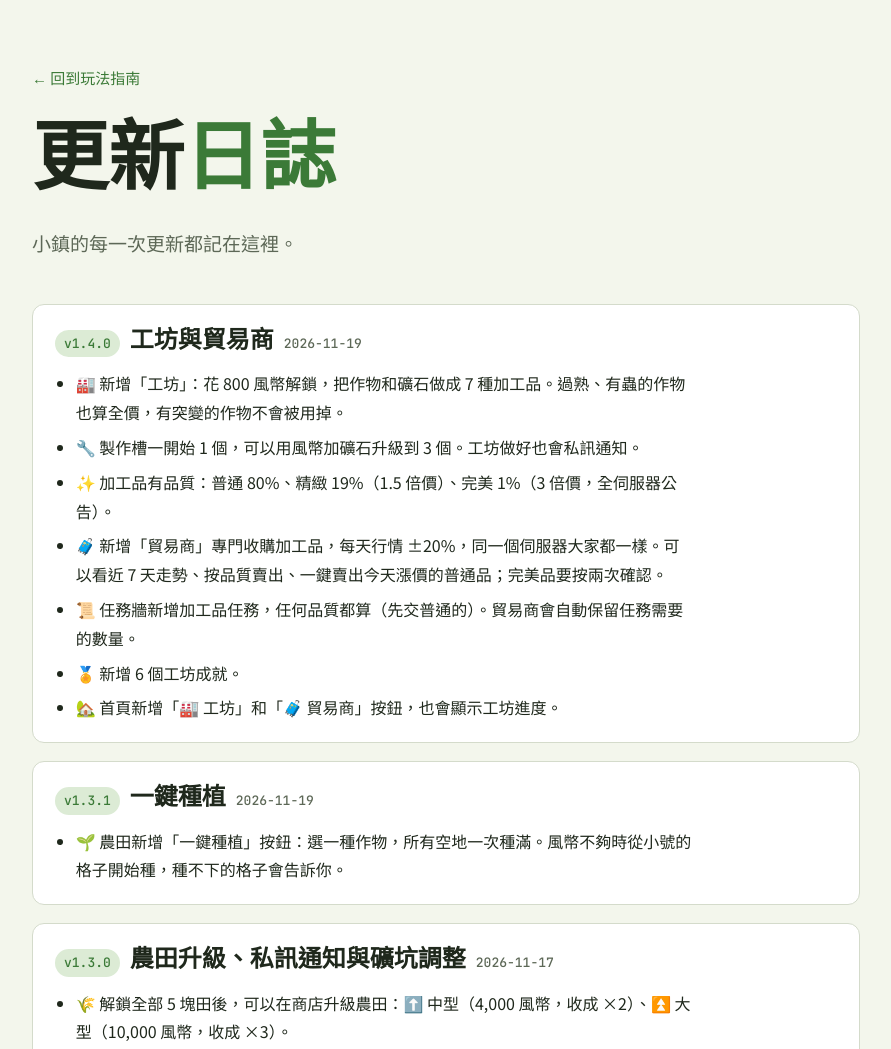
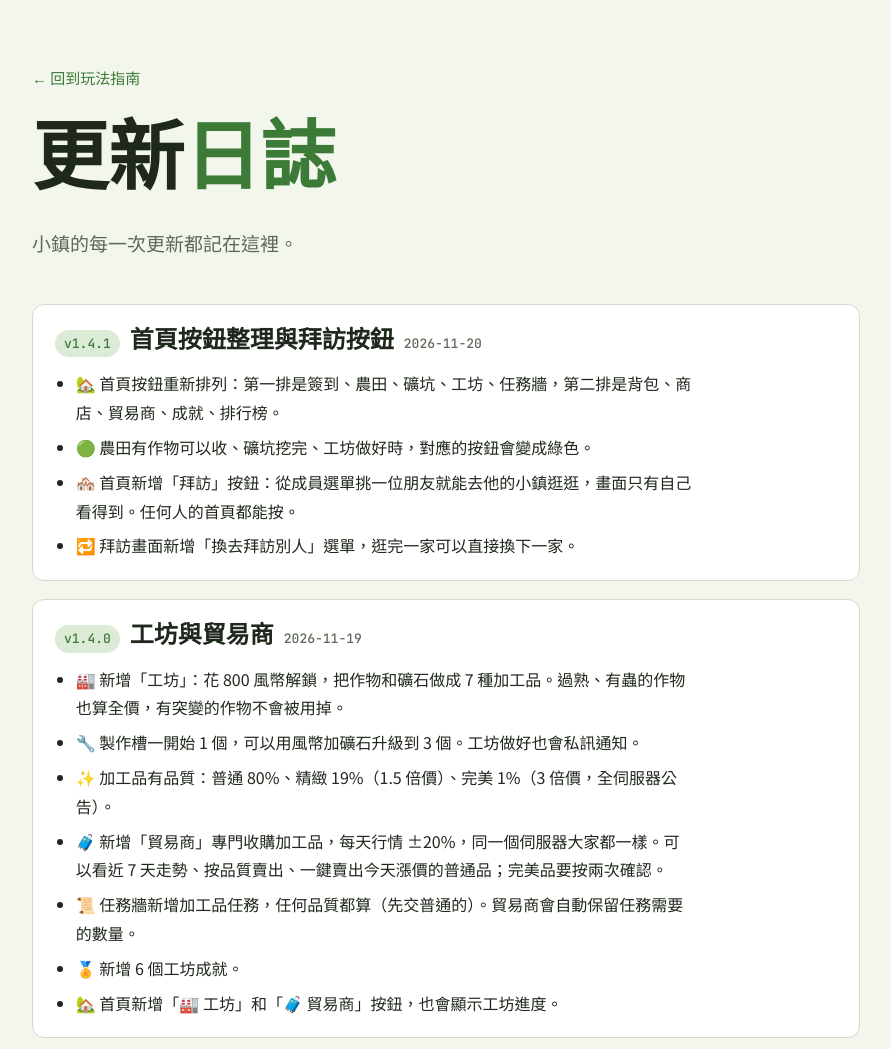
Before and after one commit to Future-Tens/WithYuTogether, a plain HTML site: page updates.html in a window 1280 px wide. Shown: the top 1049 px of the page, without its empty margins (194-1085 px from the left). Drawn offline with Linux system fonts and the light colour scheme; a web font is replaced by a local one.

Commit message:
[ 26/11/20 ] Document home button layout and visit button, v1.4.1 changelog.
Co-Authored-By: Claude Opus 5.5 <noreply@anthropic.com>

```diff
--- a/updates.html
+++ b/updates.html
@@ -171,6 +171,15 @@ footer { margin-top: 64px; padding-top: 16px; border-top: 1px solid var(--line);
 
   <div class="log">
     <article class="entry">
+      <header><span class="ver">v1.4.1</span><h2>首頁按鈕整理與拜訪按鈕</h2><span class="date">2026-11-20</span></header>
+      <ul>
+        <li>🏡 首頁按鈕重新排列：第一排是簽到、農田、礦坑、工坊、任務牆，第二排是背包、商店、貿易商、成就、排行榜。</li>
+        <li>🟢 農田有作物可以收、礦坑挖完、工坊做好時，對應的按鈕會變成綠色。</li>
+        <li>🏘️ 首頁新增「拜訪」按鈕：從成員選單挑一位朋友就能去他的小鎮逛逛，畫面只有自己看得到。任何人的首頁都能按。</li>
+        <li>🔁 拜訪畫面新增「換去拜訪別人」選單，逛完一家可以直接換下一家。</li>
+      </ul>
+    </article>
+    <article class="entry">
       <header><span class="ver">v1.4.0</span><h2>工坊與貿易商</h2><span class="date">2026-11-19</span></header>
       <ul>
         <li>🏭 新增「工坊」：花 800 風幣解鎖，把作物和礦石做成 7 種加工品。過熟、有蟲的作物也算全價，有突變的作物不會被用掉。</li>
```
Also changed, not shown: index.html (+1 -1 lines).
